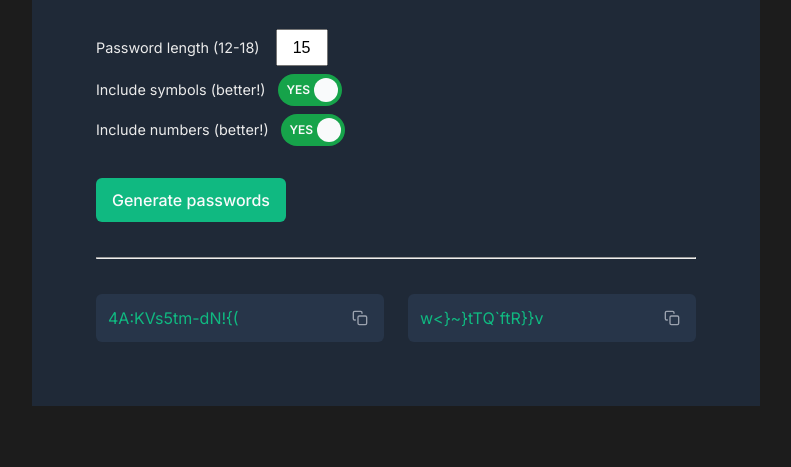
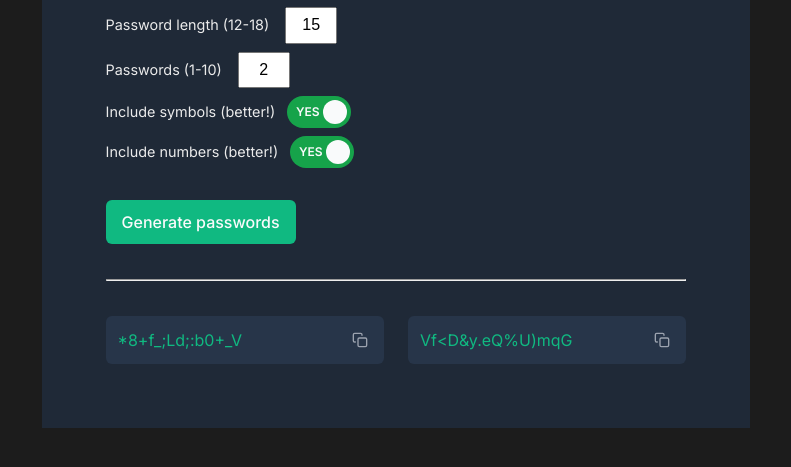
Before and after one commit to andreacasonato/password-generator, a plain HTML site: page index.html in a window 1280 px wide. Both pictures are taken after a click on the button "Generate passwords". Shown: the part 271-738 px from the top of the page, without its empty margins (244-1035 px from the left). Drawn offline with Linux system fonts and the light colour scheme.

Commit message:
Add ability to choose number of passwords generated

```diff
--- a/index.css
+++ b/index.css
@@ -185,15 +185,13 @@ hr {
 /* ---------------------------------------- */
 
 .generator__output {
-  display: flex;
-  justify-content: space-between;
+  display: grid;
+  grid-template-columns: 1fr 1fr;
   gap: 1.5rem;
 }
 
-.generator__output-one,
-.generator__output-two {
+.generator__output-item {
   background-color: #273549;
-  width: 18rem;
   height: 3rem;
   border-radius: 6px;
   position: relative;
@@ -202,8 +200,7 @@ hr {
   padding: 0 0.75rem;
 }
 
-#outputOneEl,
-#outputTwoEl {
+.password-text {
   color: #10b981;
   font-family: "Inter", sans-serif;
   font-size: 1rem;
@@ -278,7 +275,7 @@ hr {
 
 @media screen and (max-width: 750px) {
   .generator__output {
-    flex-direction: column;
+    grid-template-columns: 1fr;
   }
   .toggle-container {
     display: flex;
--- a/index.html
+++ b/index.html
@@ -33,6 +33,18 @@
         />
       </div>
 
+      <div class="generator__pass-length">
+        <label for="password-count">Passwords (1-10)</label>
+        <input
+          type="number"
+          id="password-count"
+          name="count"
+          min="1"
+          max="10"
+          value="2"
+        />
+      </div>
+
       <!-- TOGGLE SYMBOLS -->
       <div class="toggle-container toggle-container-symbols">
         <p class="toggle__p">Include symbols (better!)</p>
@@ -55,28 +67,7 @@
 
       <button id="generateButton">Generate passwords</button>
       <hr />
-      <div class="generator__output">
-        <div class="generator__output-one">
-          <p id="outputOneEl"></p>
-          <button class="copy-btn" id="copyBtnOne">
-            <svg width="16" height="16" viewBox="0 0 24 24" fill="none" stroke="currentColor" stroke-width="2" stroke-linecap="round" stroke-linejoin="round">
-              <rect x="9" y="9" width="13" height="13" rx="2" ry="2"></rect>
-              <path d="M5 15H4a2 2 0 0 1-2-2V4a2 2 0 0 1 2-2h9a2 2 0 0 1 2 2v1"></path>
-            </svg>
-          </button>
-          <div class="copy-feedback" id="feedbackOne">COPIED!</div>
-        </div>
-        <div class="generator__output-two">
-          <p id="outputTwoEl"></p>
-          <button class="copy-btn" id="copyBtnTwo">
-            <svg width="16" height="16" viewBox="0 0 24 24" fill="none" stroke="currentColor" stroke-width="2" stroke-linecap="round" stroke-linejoin="round">
-              <rect x="9" y="9" width="13" height="13" rx="2" ry="2"></rect>
-              <path d="M5 15H4a2 2 0 0 1-2-2V4a2 2 0 0 1 2-2h9a2 2 0 0 1 2 2v1"></path>
-            </svg>
-          </button>
-          <div class="copy-feedback" id="feedbackTwo">COPIED!</div>
-        </div>
-      </div>
+      <div class="generator__output" id="outputsContainer"></div>
     </div>
   </body>
 </html>
--- a/index.js
+++ b/index.js
@@ -95,27 +95,76 @@ const symbols = [
 // ========= DOM Element References =========
 
 const passwordLengthEl = document.getElementById("password-length");
+const passwordCountEl = document.getElementById("password-count");
 const generateButton = document.getElementById("generateButton");
-const outputOneEl = document.getElementById("outputOneEl");
-const outputTwoEl = document.getElementById("outputTwoEl");
+const outputsContainer = document.getElementById("outputsContainer");
 const toggleSymbols = document.getElementById("toggleButtonSymbols");
 const toggleNums = document.getElementById("toggleButtonNums");
-const feedbackOne = document.getElementById("feedbackOne");
-const feedbackTwo = document.getElementById("feedbackTwo");
-const copyBtnOne = document.getElementById("copyBtnOne");
-const copyBtnTwo = document.getElementById("copyBtnTwo");
 
-setCopyButtonsVisible(false);
+// ========= Helpers =========
+
+function generatePassword(desiredLength, allowedChars) {
+  let password = "";
+  for (let i = 0; i < desiredLength; i++) {
+    password += allowedChars[Math.floor(Math.random() * allowedChars.length)];
+  }
+  return password;
+}
+
+function createCopyIconSvg() {
+  return `
+    <svg width="16" height="16" viewBox="0 0 24 24" fill="none" stroke="currentColor" stroke-width="2" stroke-linecap="round" stroke-linejoin="round">
+      <rect x="9" y="9" width="13" height="13" rx="2" ry="2"></rect>
+      <path d="M5 15H4a2 2 0 0 1-2-2V4a2 2 0 0 1 2-2h9a2 2 0 0 1 2 2v1"></path>
+    </svg>
+  `;
+}
+
+function createPasswordRow(passwordText) {
+  const row = document.createElement("div");
+  row.className = "generator__output-item";
+
+  const passwordEl = document.createElement("p");
+  passwordEl.className = "password-text";
+  passwordEl.textContent = passwordText;
+
+  const copyBtn = document.createElement("button");
+  copyBtn.className = "copy-btn";
+  copyBtn.type = "button";
+  copyBtn.innerHTML = createCopyIconSvg();
+
+  const feedbackEl = document.createElement("div");
+  feedbackEl.className = "copy-feedback";
+  feedbackEl.textContent = "COPIED!";
+
+  copyBtn.addEventListener("click", function () {
+    if (!passwordEl.textContent) return;
+    navigator.clipboard.writeText(passwordEl.textContent);
+    showCopyFeedback(feedbackEl, copyBtn);
+  });
+
+  row.appendChild(passwordEl);
+  row.appendChild(copyBtn);
+  row.appendChild(feedbackEl);
+
+  return { row, copyBtn };
+}
 
 // ========= Generate Passwords on Click =========
 
 generateButton.addEventListener("click", function () {
   // Convert input value to a number
   let desiredLength = Number(passwordLengthEl.value);
+  let desiredCount = Number(passwordCountEl.value);
 
   // Ensure password length is between 12 and 18 characters
   if (desiredLength < 12 || desiredLength > 18) {
     alert("Please select a password length between 12 and 18");
+    return;
+  }
+
+  if (desiredCount < 1 || desiredCount > 10) {
+    alert("Please select a number of passwords between 1 and 10");
     return;
   }
 
@@ -129,23 +178,14 @@ generateButton.addEventListener("click", function () {
   if (includeSymbols) allowedChars = allowedChars.concat(symbols);
   if (includeNumbers) allowedChars = allowedChars.concat(numbers);
 
-  // Initialize two empty passwords
-  let passwordOne = "";
-  let passwordTwo = "";
+  outputsContainer.innerHTML = "";
 
-  // Randomly generate characters for each password
-  for (let i = 0; i < desiredLength; i++) {
-    passwordOne +=
-      allowedChars[Math.floor(Math.random() * allowedChars.length)];
-    passwordTwo +=
-      allowedChars[Math.floor(Math.random() * allowedChars.length)];
+  for (let i = 0; i < desiredCount; i++) {
+    const password = generatePassword(desiredLength, allowedChars);
+    const { row, copyBtn } = createPasswordRow(password);
+    outputsContainer.appendChild(row);
+    copyBtn.classList.add("visible");
   }
-
-  // Display generated passwords
-  outputOneEl.textContent = passwordOne;
-  outputTwoEl.textContent = passwordTwo;
-
-  setCopyButtonsVisible(true);
 });
 
 // ========= Toggle Buttons for Options =========
@@ -160,26 +200,11 @@ toggleNums.addEventListener("click", function () {
   toggleNums.classList.toggle("on");
 });
 
-// ========= Copy Passwords on Click =========
-
-copyBtnOne.addEventListener("click", function () {
-  if (!outputOneEl.textContent) return;
-  navigator.clipboard.writeText(outputOneEl.textContent);
-  showCopyFeedback(feedbackOne, copyBtnOne);
-});
-
-copyBtnTwo.addEventListener("click", function () {
-  if (!outputTwoEl.textContent) return;
-  navigator.clipboard.writeText(outputTwoEl.textContent);
-  showCopyFeedback(feedbackTwo, copyBtnTwo);
-});
-
 // ========= Show Copy Feedback =========
 
 function showCopyFeedback(feedbackElement, copyButton) {
   // Hide the copy button and show feedback
-  copyButton.style.opacity = "0";
-  copyButton.style.visibility = "hidden";
+  copyButton.classList.remove("visible");
 
   feedbackElement.classList.add("show");
 
@@ -187,19 +212,7 @@ function showCopyFeedback(feedbackElement, copyButton) {
     feedbackElement.classList.remove("show");
     // Show the copy button again after feedback disappears
     setTimeout(() => {
-      copyButton.style.opacity = "1";
-      copyButton.style.visibility = "visible";
+      copyButton.classList.add("visible");
     }, 300);
   }, 1500);
 }
-
-function setCopyButtonsVisible(isVisible) {
-  if (isVisible) {
-    copyBtnOne.classList.add("visible");
-    copyBtnTwo.classList.add("visible");
-    return;
-  }
-
-  copyBtnOne.classList.remove("visible");
-  copyBtnTwo.classList.remove("visible");
-}
```
